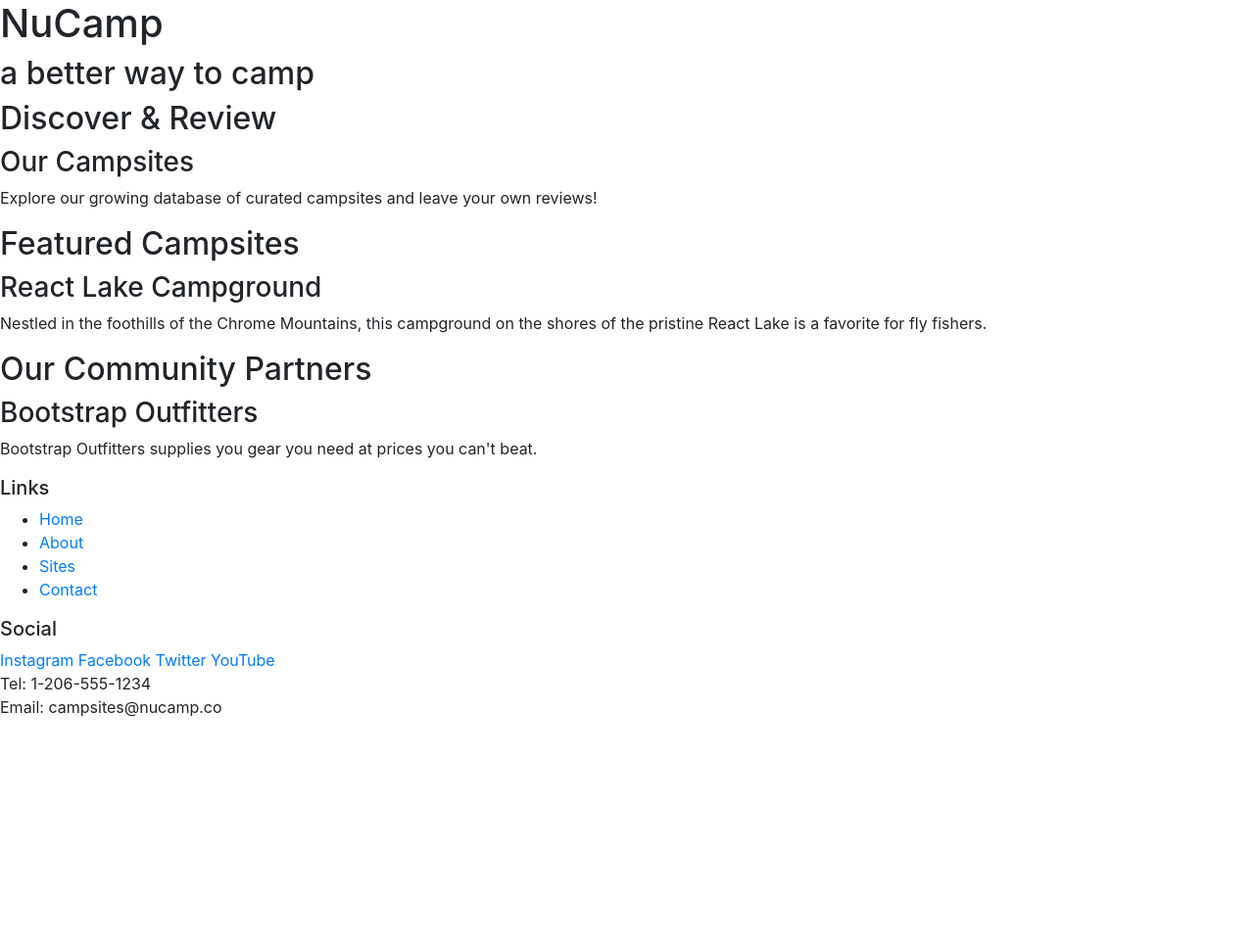
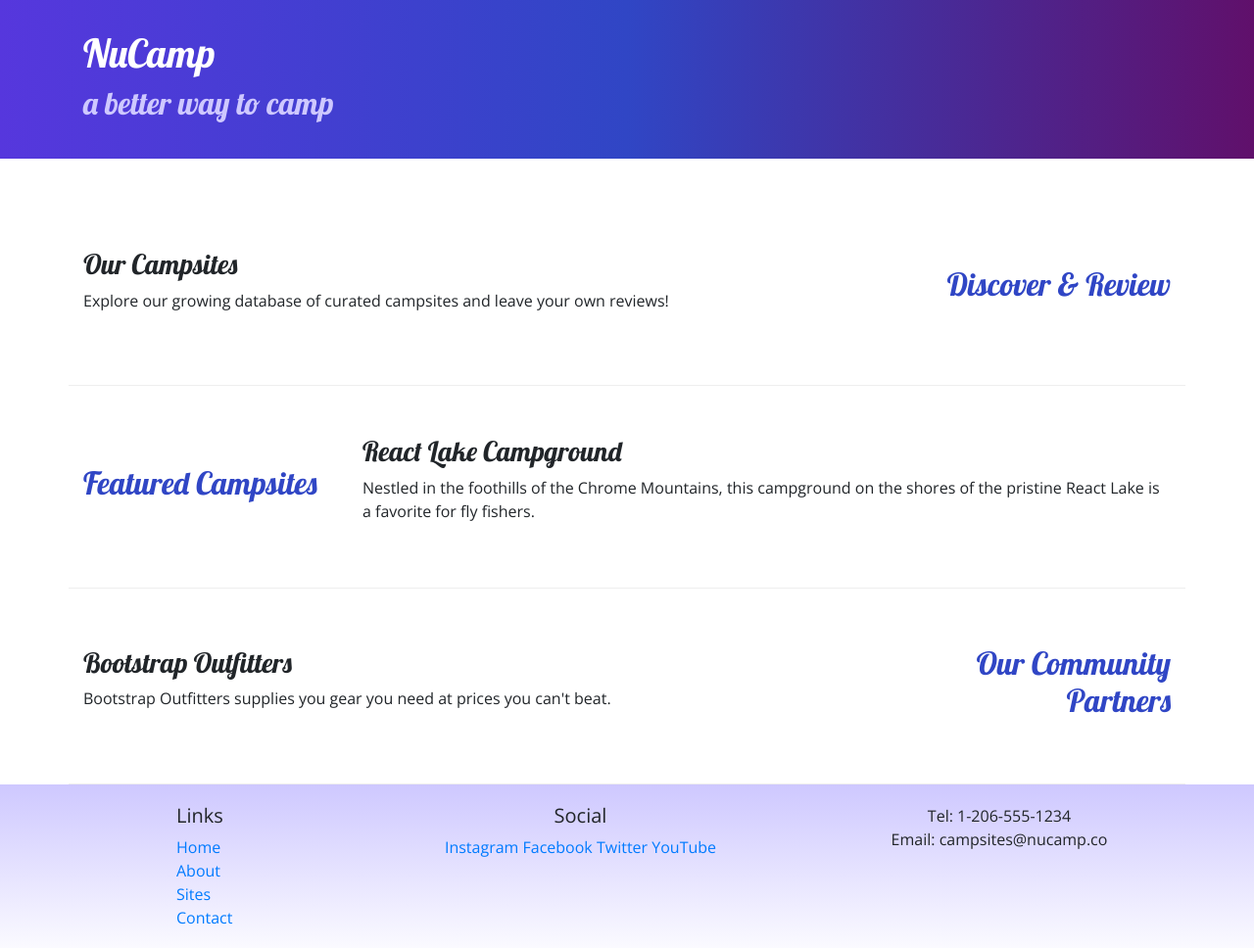
Before and after one commit to ruchanimbalkar/nucamp-bootstrap2, a website: page index.html in a window 1280 px wide. Shown: the whole page at 98% size. Before the commit the page ends 800 px from the top, so only its background shows below. Drawn offline with nearby package versions, Linux system fonts and the light colour scheme.

Commit message:
Adding Custom Styles

```diff
--- /dev/null
+++ b/css/styles.css
@@ -0,0 +1,32 @@
+body {
+    font-family: "Open Sans", sans-serif;
+}
+
+h1, h2, h3 {
+    font-family: "Lobster", cursive;
+}
+
+h2 {
+    color: #3046C5;
+}
+
+header h2 {
+    color: #CEC8FF;
+}
+
+footer {
+    background-image: linear-gradient(#CEC8FF, white);
+    padding: 20px 0;
+}
+
+.jumbotron {
+    padding: 30px;
+    background-image: linear-gradient(to right, #5637DD, #3046C5, #60106B);
+    color: white;
+}
+
+.row-content {
+    padding: 50px 0;
+    border-bottom: 1px ridge;
+    min-height: 200px;
+}
--- a/index.html
+++ b/index.html
@@ -7,57 +7,87 @@
 
     <!-- Bootstrap CSS -->
     <link rel="stylesheet" href="node_modules/bootstrap/dist/css/bootstrap.min.css" />
+    <!-- Additional CSS must be placed after Bootstrap CSS -->
+    <link rel="stylesheet" href="https://fonts.googleapis.com/css?family=Lobster|Open+Sans" />
+    <link rel="stylesheet" href="css/styles.css" />
 
     <title>NuCamp: A Better Way To Camp</title>
 </head>
 
 <body>
 
-    <header>
-        <div>
+    <header class="jumbotron jumbotron-fluid">
+        <div class="container">
+            <div class="row">
+                <div class="col">
                     <h1>NuCamp</h1>
                     <h2>a better way to camp</h2>
                 </div>
+            </div>
+        </div>
     </header>
 
-    <div>
-        <h2>Discover & Review</h2>
+    <div class="container">
+        <div class="row row-content  align-items-center">
+            <div class="col-sm-4 col-md-3 order-sm-last ">
+                <h2 class="text-sm-right">Discover & Review</h2>
+            </div>
+            <div class="col">
                 <h3>Our Campsites</h3>
                 <p>Explore our growing database of curated campsites and leave your own reviews!</p>
             </div>
+        </div>
+    </div>
 
-    <div>
+    <div class="container">
+        <div class="row row-content  align-items-center">
+            <div class="col-sm-4 col-md-3">
                 <h2>Featured Campsites</h2>
+            </div>
+            <div class="col">
                 <h3>React Lake Campground</h3>
                 <p>Nestled in the foothills of the Chrome Mountains, this campground on the shores of the pristine React Lake is a favorite for fly fishers.</p>
             </div>
+        </div>
+    </div>
 
-    <div>
-        <h2>Our Community Partners</h2>
+
+    <div class="container">
+        <div class="row row-content  align-items-center">
+            <div class="col-sm-4 col-md-3 order-sm-last">
+                <h2 class="text-sm-right">Our Community Partners</h2>
+            </div>
+            <div class="col">
                 <h3>Bootstrap Outfitters</h3>
                 <p>Bootstrap Outfitters supplies you gear you need at prices you can't beat.</p>
             </div>
+        </div>
+    </div>
 
     <footer>
-        <div>
+        <div class="container">
+            <div class="row">
+                <div class="col-4 col-sm-2 offset-1">
                     <h5>Links</h5>
-            <ul>
+                    <ul class="list-unstyled">
                         <li><a href="#">Home</a></li>
                         <li><a href="#">About</a></li>
                         <li><a href="#">Sites</a></li>
                         <li><a href="#">Contact</a></li>
                     </ul>
                 </div>
-        <div>
+                <div class="col-6 col-sm-5 text-center">
                     <h5>Social</h5>
                     <a href="http://instagram.com/">Instagram</a>
                     <a href="http://facebook.com/">Facebook</a>
                     <a href="http://twitter.com/">Twitter</a>
                     <a href="http://youtube.com/">YouTube</a>
                 </div>
-        <div>
+                <div class="col-sm-4 text-center">
                     Tel: 1-206-555-1234<br />
                     Email: campsites@nucamp.co
+                </div>
+            </div>
         </div>
     </footer>
 
```
Lines whose indentation alone changed are shown as unchanged.
